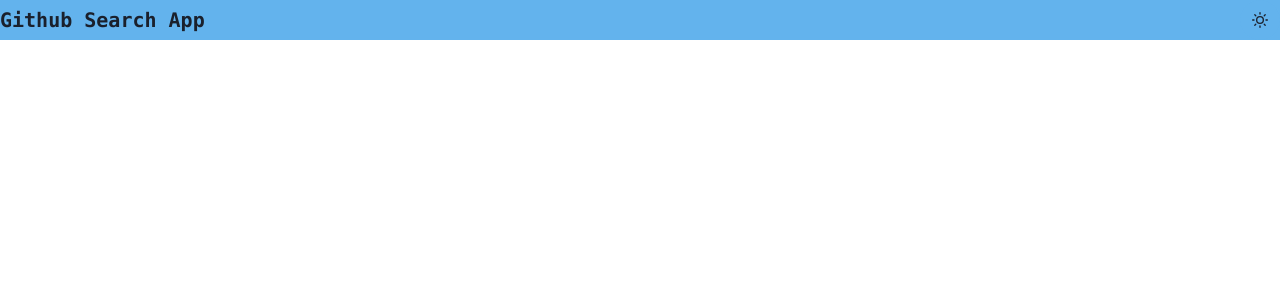
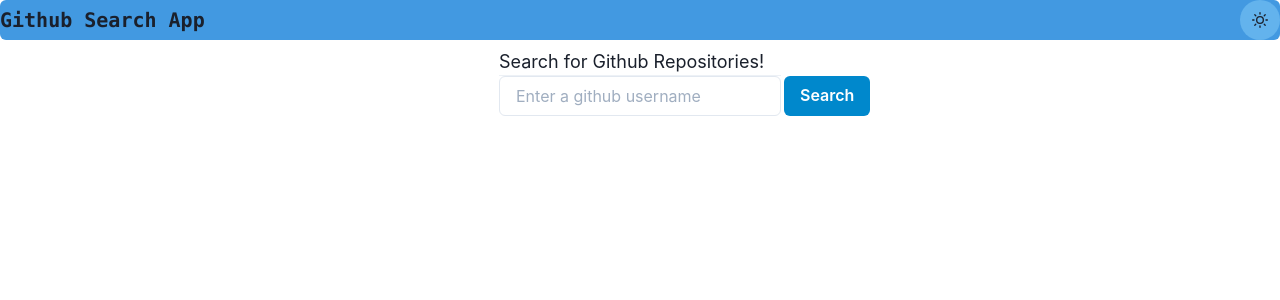
Before and after one commit to nme22/githubsearch, a Next.js app: page / in a window 1280 px wide. Shown: the top 300 px of the page. Built offline with nearby package versions, Linux system fonts and the light colour scheme.

Commit message:
set up input field for searchbar, placeholder text, and a button to execute an onclick function

```diff
--- /dev/null
+++ b/components/Layout.js
@@ -0,0 +1,13 @@
+import SearchGithub from './Search';
+import Navbar from './Navbar';
+import Results from './Results';
+import { VStack } from '@chakra-ui/react';
+
+export default function Layout() {
+  return (
+    <VStack>
+      <Navbar />
+      <SearchGithub p="2px" />
+    </VStack>
+  );
+}
--- a/components/Navbar.js
+++ b/components/Navbar.js
@@ -5,7 +5,7 @@ import { MoonIcon, SunIcon } from '@chakra-ui/icons';
 export default function Navbar() {
   const { colorMode, toggleColorMode } = useColorMode();
   return (
-    <HStack spacing="auto" bgColor="blue.300">
+    <HStack spacing="auto" borderRadius="md" bgColor="blue.400" w="100%">
       <Heading size="md" fontFamily="mono">
         Github Search App
       </Heading>
--- a/components/Search.js
+++ b/components/Search.js
@@ -1,7 +1,13 @@
+import { Input, Box, Text, Divider, Button } from '@chakra-ui/react';
 export default function SearchGithub() {
   return (
-    <div>
-      <input> Something to input</input>
-    </div>
+    <Box>
+      <Text fontSize="lg"> Search for Github Repositories!</Text>
+      <Divider />
+      <Input placeholder="Enter a github username" />
+      <Button colorScheme="telegram" position="fixed" ml="3px">
+        Search
+      </Button>
+    </Box>
   );
 }
--- a/pages/_app.js
+++ b/pages/_app.js
@@ -1,13 +1,14 @@
 import React from 'react';
-import Navbar from '../components/Navbar';
+
 import { ChakraProvider } from '@chakra-ui/react';
+import Layout from '../components/Layout';
 
 function MyApp({ Component, pageProps }) {
   return (
     <ChakraProvider>
-      <Navbar>
+      <Layout>
         <Component {...pageProps} />
-      </Navbar>
+      </Layout>
     </ChakraProvider>
   );
 }
--- a/pages/index.js
+++ b/pages/index.js
@@ -11,8 +11,6 @@ export default function Home() {
           content="A app that lets you search github repos"
         />
       </Head>
-
-      <SearchGithub />
     </div>
   );
 }
```
